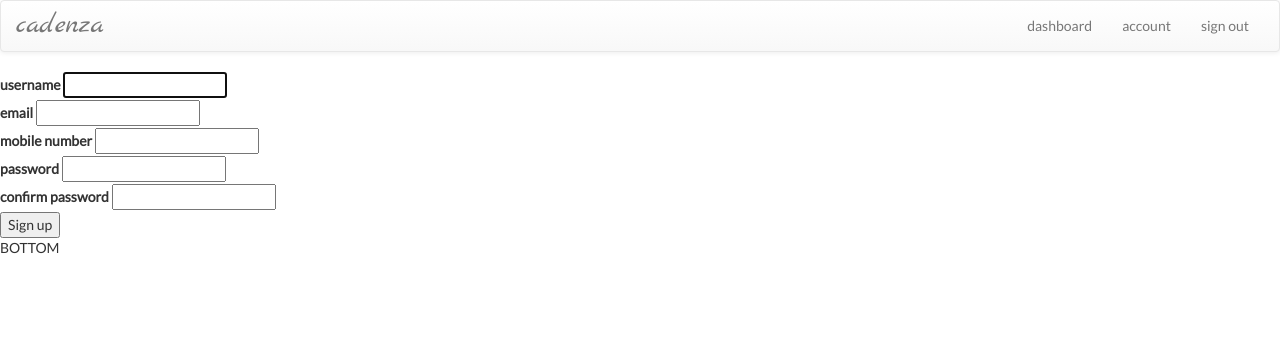
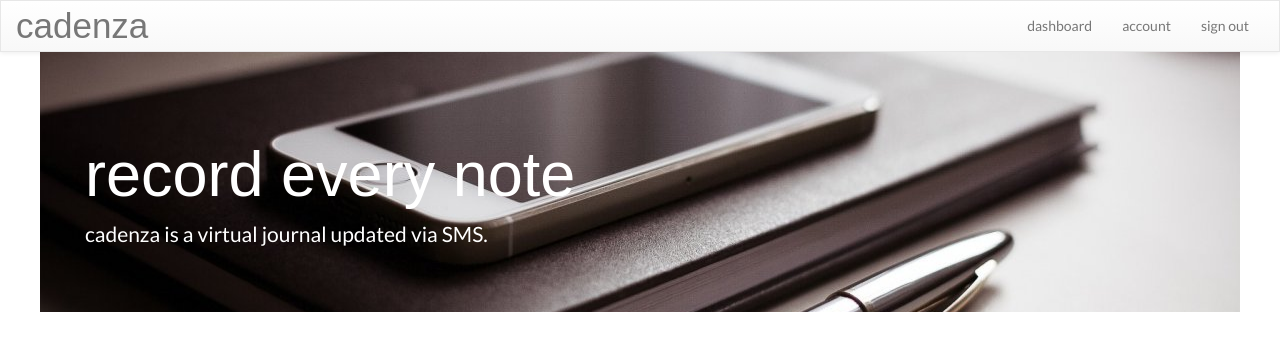
Before and after one commit to eleanorstrib/mycadenza, a Django app: page / in a window 1280 px wide. Shown: the top 351 px of the page. Run offline with Django 3.2, Linux system fonts and the light colour scheme; the visitor is signed in with stand-in values (Sample User, id 1); some libraries are stand-ins or nearby versions.

Commit message:
updated styles :

```diff
--- a/mycadenza/mycadenza/settings.py
+++ b/mycadenza/mycadenza/settings.py
@@ -7,13 +7,11 @@
 # SECURITY WARNING: keep the secret key used in production secret!
 SECRET_KEY = os.environ.get('DJANGO_SECRET_KEY','')
 
-DEBUG = True
+DEBUG = False
 
 ALLOWED_HOSTS = ["localhost", "still-lake-37803.herokuapp.com"]
 
-
 # Application definition
-
 INSTALLED_APPS = [
     'signup',
     'reports',
--- a/mycadenza/mycadenza/static/styles.css
+++ b/mycadenza/mycadenza/static/styles.css
@@ -1,15 +1,43 @@
 
 h1,
 h2 {
-  font-family: 'Marck Script', cursive;
+  font-family: 'Lobster', Arial, sans-serif;
+}
+
+.navbar-default {
+  	background-color: #AABBBB !important;
+  	border-radius: 0;
+  	margin-bottom: 0px;
 }
 
 .navbar-brand {
-  font-family: 'Marck Script', cursive;
-  font-size: 2em;
-  color: #FDFFFF;
+  font-family: 'Lobster', Arial, sans-serif;
+  font-size: 2.5em;
 }
 
 body {
   font-family: 'Lato', Helvetica, sans-serif;
 }
+
+button[type="submit"] {
+  width: 100px;
+  height: 30px;
+  background-color: #5BC0EB;
+  border: none;
+  border-radius: 20px;
+}
+
+button:hover {
+  background-color: #9BC53D;
+}
+
+.jumbotron.jumbotron-fluid {
+  background: url("../static/img/phone_journal.jpeg") no-repeat center center;
+  position: fixed;
+  width: 100%;
+  color: white;
+}
+
+.form-column {
+  padding-left: 20px;
+}
--- a/mycadenza/mycadenza/templates/base.html
+++ b/mycadenza/mycadenza/templates/base.html
@@ -2,16 +2,17 @@
 
 <head>
   <title>mycadenza</title>
+  <link rel="stylesheet" type="text/css" href="../static/styles.css">
   <!-- Bootstrap: Latest compiled and minified CSS -->
   <link rel="stylesheet" href="https://maxcdn.bootstrapcdn.com/bootstrap/3.3.7/css/bootstrap.min.css" integrity="sha384-BVYiiSIFeK1dGmJRAkycuHAHRg32OmUcww7on3RYdg4Va+PmSTsz/K68vbdEjh4u" crossorigin="anonymous">
   <!-- Bootstrap: Optional theme -->
   <link rel="stylesheet" href="https://maxcdn.bootstrapcdn.com/bootstrap/3.3.7/css/bootstrap-theme.min.css" integrity="sha384-rHyoN1iRsVXV4nD0JutlnGaslCJuC7uwjduW9SVrLvRYooPp2bWYgmgJQIXwl/Sp" crossorigin="anonymous">
   <link href="https://fonts.googleapis.com/css?family=Lato|Marck+Script" rel="stylesheet">
-  <link rel="stylesheet" type="text/css" href="../static/styles.css">
+
 </head>
 
 <body>
-    <nav class="navbar navbar-default">
+    <nav class="navbar navbar-default" id="navbar">
     <div class="container-fluid">
       <!-- Brand and toggle get grouped for better mobile display -->
       <div class="navbar-header">
@@ -42,9 +43,13 @@
   {% block content %}
 
   {% endblock %}
-  BOTTOM
+
+  <!--jquery-->
+  <script src="https://ajax.googleapis.com/ajax/libs/jquery/3.2.0/jquery.min.js" />
   <!-- Bootstrap: Latest compiled and minified JavaScript -->
   <script src="https://maxcdn.bootstrapcdn.com/bootstrap/3.3.7/js/bootstrap.min.js" integrity="sha384-Tc5IQib027qvyjSMfHjOMaLkfuWVxZxUPnCJA7l2mCWNIpG9mGCD8wGNIcPD7Txa" crossorigin="anonymous"></script>
+
+
 </body>
 
 
--- a/mycadenza/mycadenza/templates/registration/login.html
+++ b/mycadenza/mycadenza/templates/registration/login.html
@@ -3,7 +3,7 @@
 {% block title %}Login{% endblock %}
 
 {% block content %}
-  <h2>Login PAGE</h2>
+  <h2>Sign in</h2>
   <form method="post" action=".">
     {% csrf_token %}
     {{ form.as_p }}
--- a/mycadenza/reports/templates/reports/dashboard.html
+++ b/mycadenza/reports/templates/reports/dashboard.html
@@ -4,8 +4,7 @@
 
 {% block content %}
 
-  <!-- <div class="col-xs-2"></div> -->
-  <!-- <div class="col-xs-8"> -->
+
     <div class="container">
       <p>This is the dashboard, {{ user }}.</p>
       <table class="table table-hover">
@@ -25,6 +24,5 @@
         </tbody>
       </table>
     </div>
-  <!-- </div> -->
-  <!-- <div class="col-xs-2"></div> -->
+
 {% endblock %}
--- a/mycadenza/signup/templates/signup/signup.html
+++ b/mycadenza/signup/templates/signup/signup.html
@@ -1,38 +1,58 @@
 {% extends "base.html" %}
 {% load staticfiles %}
 {% block content %}
+<link rel="stylesheet" type="text/css" href="../static/styles.css">
+  <div class="jumbotron jumbotron-fluid">
+  <div class="container">
+    <div class = "col-md-6 col-xs-12"><br />
+      <h1 class="display-3">record every note</h1>
+      <p class="lead">cadenza is a virtual journal updated via SMS.</p>
+    </div>
+    <div class = "col-md-6 col-xs-12 form-column">
+      {% if user.is_authenticated %}
 
+      {% else %}
       <form method="post" action="">
         {% csrf_token %}
         {{ form.non_field_errors }}
         <div class="fieldWrapper">
           {{ form.username.errors }}
-        <label for="{{ form.username.id_for_label }}">username</label>
+          <label for="{{ form.username.id_for_label }}">username</label><br />
           {{ form.username }}
           </label>
         </div>
+        <br />
         <div class="fieldWrapper">
           {{ form.email.errors }}
-        <label for="{{ form.email.id_for_label }}">email</label>
+          <label for="{{ form.email.id_for_label }}">email</label><br />
           {{ form.email }}
           </label>
         </div>
+        <br />
         <div class="fieldWrapper">
           {{ form.mobile.errors }}
-        <label for="{{ form.mobile.id_for_label }}">mobile number</label>
+          <label for="{{ form.mobile.id_for_label }}">mobile number</label><br />
           {{ form.mobile }}
         </div>
+        <br />
         <div class="fieldWrapper">
           {{ form.password1.errors }}
-        <label for="{{ form.password1.id_for_label }}">password</label>
+          <label for="{{ form.password1.id_for_label }}">password</label><br />
           {{ form.password1 }}
         </div>
+        <br />
         <div class="fieldWrapper">
           {{ form.password2.errors }}
-        <label for="{{ form.password2.id_for_label }}">confirm password</label>
+          <label for="{{ form.password2.id_for_label }}">confirm password</label><br />
           {{ form.password2 }}
         </div>
-      <button type="submit">Sign up</button>
+        <br />
+        <button type="submit">sign up</button>
       </form>
+      {% endif %}
+    </div>
+  </div>
+</div>
+
 
 {% endblock %}
```
Also changed, not shown: mycadenza/mycadenza/static/img/cadenza_lrg.png (added), mycadenza/mycadenza/static/img/phone_journal.jpeg (added), 8 other files. Lines whose indentation alone changed are shown as unchanged.
